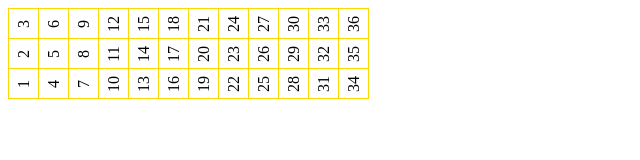
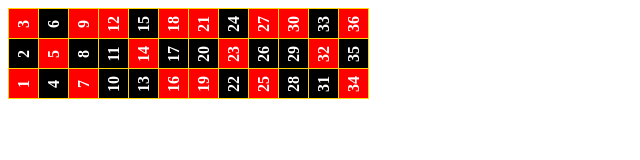
Before and after one commit to kanai-kiyoshi/roulette, a plain HTML site: page index.html in a window 1280 px wide. Shown: the whole page, without its empty margins (0-640 px from the left). Drawn offline with Linux system fonts and the light colour scheme.

Commit message:
table ok

```diff
--- a/index.html
+++ b/index.html
@@ -2,6 +2,6 @@
 	<head>
 	</head>
 	<body>
-		<script src="j.js"></script>
+		<script src="main.js"></script>
 	</body>
 </html>
--- a/j.js
+++ b/main.js
@@ -5,20 +5,19 @@ table.style.borderCollapse='collapse';
 table.style.borderColor='gold';
 body.appendChild(table);
 
-// create table
-
-
-for (var i=0;i<3;i++){
+// positioning table
+for (let i=0;i<3;i++){
 	var numbers=[...new Array(12)].map((_,j)=>(j+1)*3-i);
 	table.append(document.createElement('tr'));
 	var tr=document.getElementsByTagName('tr')[i];
 	numbers.forEach(e=>{
-		let td=document.createElement('td');
 		let span=document.createElement('span');
 		span.innerText=e;
 		span.style.display='inline-block';
 		span.style.transform='rotate(-90deg)';
+		let td=document.createElement('td');
 		td.append(span);
+		td.setAttribute('value','_'+e);
 		td.style.width=30;
 		td.style.height=30;
 		td.style.textAlign='center';
@@ -28,3 +27,17 @@ for (var i=0;i<3;i++){
 		tr.append(td);
 	});
 }
+
+// coloring table
+let colorIndex=true;
+for (let i=1;i<37;i++){
+	if(!(i===11||i===19||i===29)){
+		colorIndex=!colorIndex;
+	}
+	var span=document.querySelector(`td[value=_${i}]`);
+	span.style.backgroundColor=colorIndex?'black':'red';
+	span.style.color='white';
+	span.style.fontWeight='bold';
+	//span.style.width=20;
+	//span.style.height=20;
+}
```
Also changed, not shown: 1 other file.
